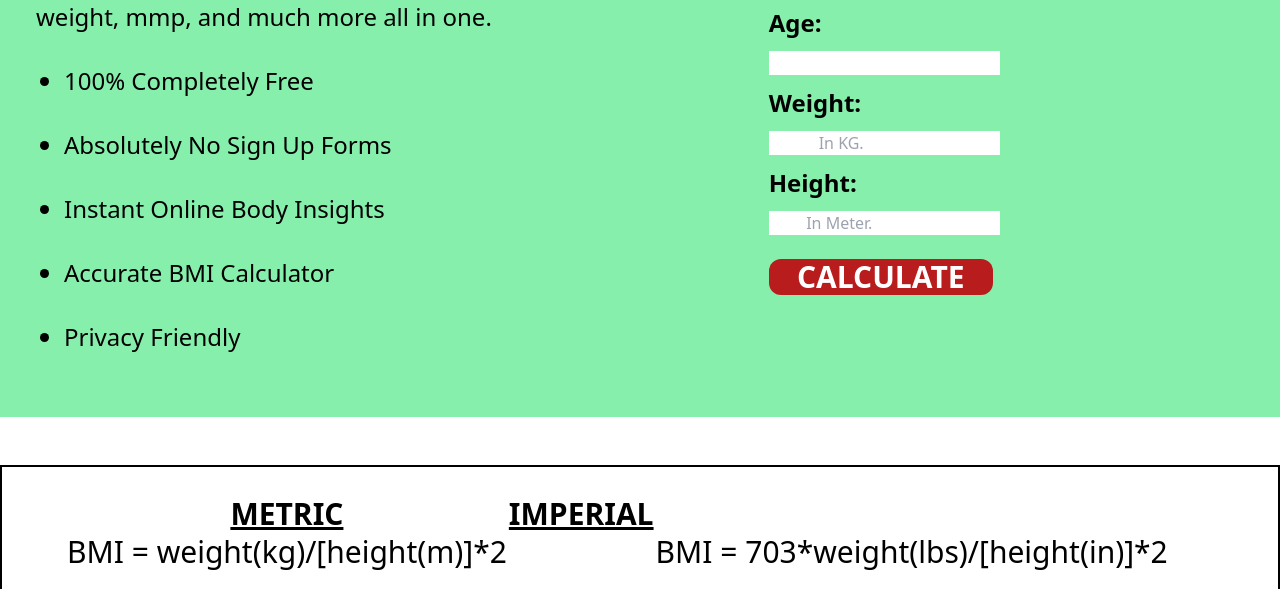
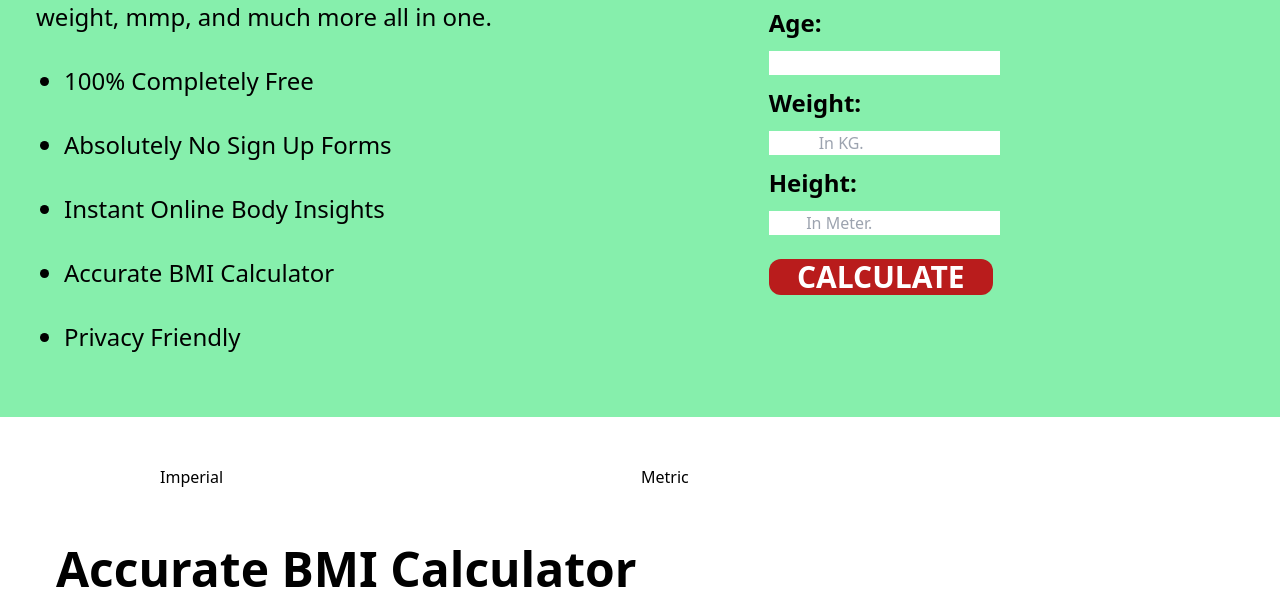
Before and after one commit to Shudhanshuarya09/BMI-Calculator, a plain HTML site: page index.html in a window 1280 px wide. Shown: the part 227-816 px from the top of the page. Drawn offline with nearby package versions, Linux system fonts and the light colour scheme.

Commit message:
DIfference Metric and imperial

```diff
--- a/index.html
+++ b/index.html
@@ -76,7 +76,7 @@
     <br>
     <br>
     <!--TABLE-->
-    <div class="px-16 pt-7 text-3xl p-6 border-solid border-2 border-black table-auto justify-center border-2px">
+    <!-- <div class="px-16 pt-7 text-3xl p-6 border-solid border-2 border-black table-auto justify-center border-2px">
         <table class="border-2px ">
             <thead>
                 <tr>
@@ -98,6 +98,15 @@
                 </tr>
             </tbody>
         </table>
+    </div> -->
+    <div class="flex justify-center px-40">
+        <div class="w-1/2">
+        <h1>Imperial</h1>
+        </div>
+        <div class="border-l-2 border-black h-full"></div>
+        <div class="w-1/2">
+        <h1>Metric</h1>
+        </div>
     </div>
     <!--Section-2-->
     <section class="bg-white">
```
